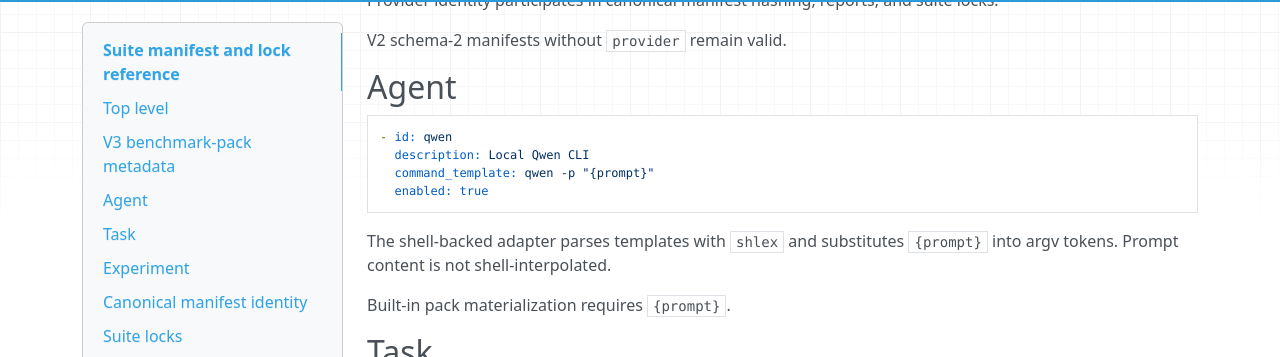
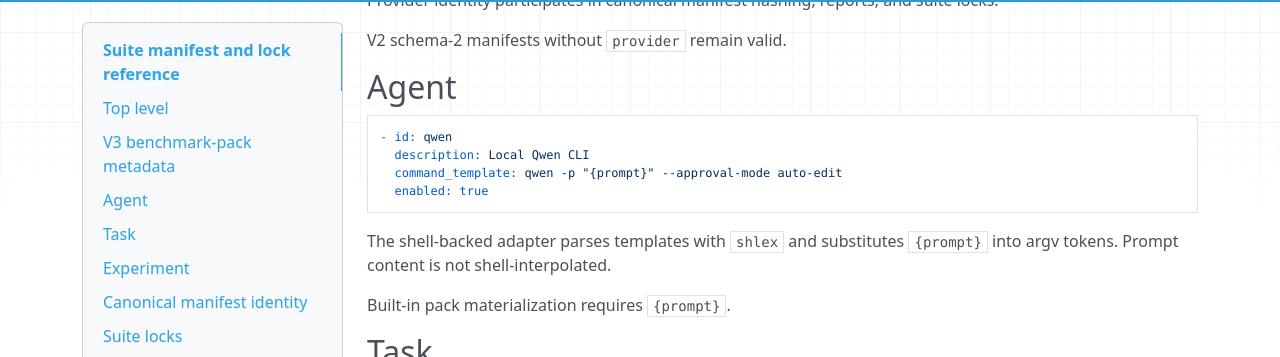
Before and after one commit to takahashijake/AgentBench, an MkDocs documentation site: the page built from docs/MANIFEST.md, in a window 1280 px wide and 900 px high, scrolled down 1070 px. Shown: the part 94-451 px from the top of the window. Built offline with MkDocs 1.6.1, drawn with Linux system fonts in a browser that asks for light colours; nearby versions of some CDN libraries.

Commit message:
Use canonical automation-capable Qwen default

````diff
--- a/docs/MANIFEST.md
+++ b/docs/MANIFEST.md
@@ -51,7 +51,7 @@ V2 schema-2 manifests without `provider` remain valid.
 ```yaml
 - id: qwen
   description: Local Qwen CLI
-  command_template: qwen -p "{prompt}"
+  command_template: qwen -p "{prompt}" --approval-mode auto-edit
   enabled: true
 ```
 
````
